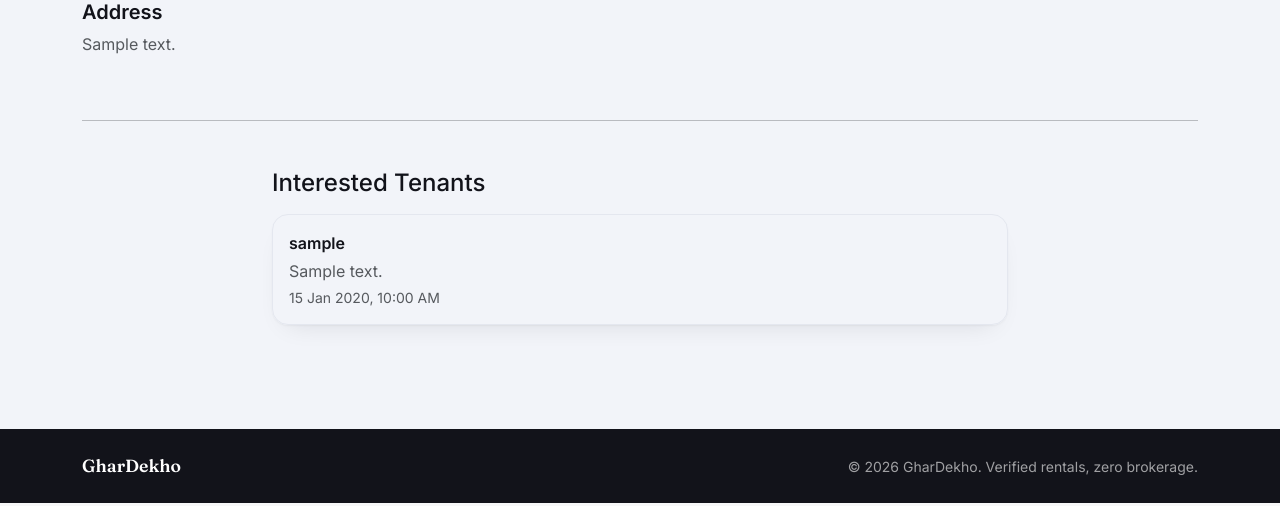
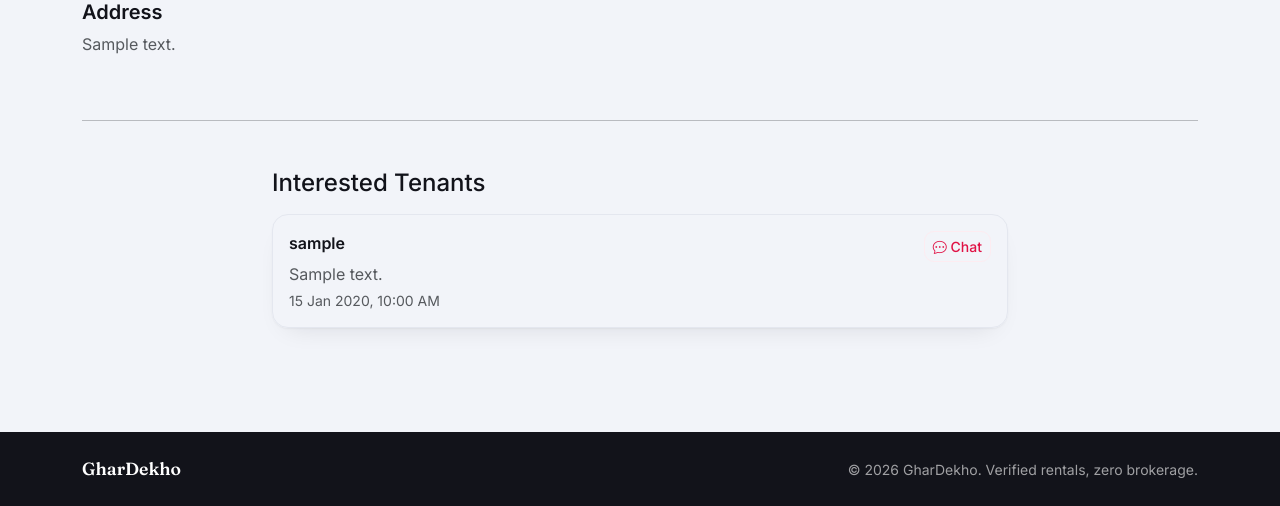
Before and after one commit to onkarbirajdaar/property-rental-portal, a Django app: page /property/1/ in a window 1280 px wide. Shown: the part 790-1296 px from the top of the page. Run offline with Django 5.2, Linux system fonts and the light colour scheme; a user stored in the database is signed in; tables that the repository leaves empty hold one stand-in row (values such as "Sample post"); grey boxes marked "Sample" are stand-in pictures.

Commit message:
feat: handle chat websocket connection state

```diff
--- a/chat/urls.py
+++ b/chat/urls.py
@@ -1,12 +1,21 @@
 from django.urls import path
 
 from . import views
-
-
 urlpatterns = [
     path(
         "conversation/<int:conversation_id>/",
         views.conversation_detail,
         name="conversation_detail",
     ),
+
+    path(
+        "conversation/<int:conversation_id>/messages/",
+        views.chat_messages,
+        name="chat_messages",
+    ),
+    path(
+    "conversation/<int:conversation_id>/send/",
+    views.send_message,
+    name="send_message",
+),
 ]
--- a/properties/views.py
+++ b/properties/views.py
@@ -69,20 +69,33 @@ def home(request):
 def property_detail(request, id):
     property = get_object_or_404(Property, id=id)
     is_owner = request.user == property.owner
+    conversation = None
     if is_owner:
+        from chat.models import Conversation
         interests = property.interests.all().order_by("-created_at")
+        for interest in interests:
+            interest.conversation, _ = Conversation.objects.get_or_create(
+                property=property,
+                tenant=interest.tenant,
+            )
+        selected_conversation_id = request.GET.get("chat")
+        if selected_conversation_id:
+            conversation = Conversation.objects.filter(
+                id=selected_conversation_id,
+                property=property,
+            ).select_related("tenant").first()
     else:
         interests = None
     if request.user.is_authenticated:
-        already_interested = Interest.objects.filter(property=property, tenant=request.user).exists()
+        already_interested = Interest.objects.filter(
+            property=property,
+            tenant=request.user,
+        ).exists()
     else:
         already_interested = False
-
-    form = InterestForm()  # default blank form for GET requests
-
+    form = InterestForm()
     if request.method == "POST" and not request.user.is_authenticated:
         return redirect(f"{reverse('login')}?next={request.path}")
-
     if request.method == "POST" and not is_owner and not already_interested:
         form = InterestForm(request.POST)
         if form.is_valid():
@@ -92,21 +105,32 @@ def property_detail(request, id):
             interest.save()
             messages.success(request, "Interest sent to the owner.")
             return redirect("property_detail", id=property.id)
-
     if request.user.is_authenticated:
-        already_wishlisted = Wishlist.objects.filter(property=property, user=request.user).exists()
+        already_wishlisted = Wishlist.objects.filter(
+            property=property,
+            user=request.user,
+        ).exists()
     else:
         already_wishlisted = False
-
-    return render(request, "property_detail.html", {
-        "property": property,
-        "is_owner": is_owner,
-        "already_interested": already_interested,
-        "form": form,
-        "interests": interests,
-        "already_wishlisted": already_wishlisted,
-    })
-
+    if request.user.is_authenticated and not is_owner:
+        from chat.models import Conversation
+        conversation, created = Conversation.objects.get_or_create(
+            property=property,
+            tenant=request.user,
+        )
+    return render(
+        request,
+        "property_detail.html",
+        {
+            "property": property,
+            "is_owner": is_owner,
+            "already_interested": already_interested,
+            "form": form,
+            "interests": interests,
+            "already_wishlisted": already_wishlisted,
+            "conversation": conversation,
+        },
+    )
 
 
 
--- a/static/css/style.css
+++ b/static/css/style.css
@@ -679,6 +679,20 @@ main {
   box-shadow: 0 8px 30px rgba(18, 19, 26, 0.06);
 }
 
+.property-chat {
+  position: fixed;
+  top: 50%;
+  left: 50%;
+  z-index: 1050;
+  width: min(390px, calc(100vw - 2rem));
+  transform: translate(-50%, -50%);
+}
+
+.property-chat .chat-messages {
+  min-height: 300px;
+  max-height: 390px;
+}
+
 .chat-header {
   display: flex;
   align-items: center;
--- a/static/js/script.js
+++ b/static/js/script.js
@@ -26,9 +26,58 @@ document.addEventListener("DOMContentLoaded", () => {
     const conversationId = chat.dataset.conversationId;
     const currentUserId = Number(chat.dataset.userId);
     const websocketScheme = window.location.protocol === "https:" ? "wss" : "ws";
-    const socket = new WebSocket(
-        `${websocketScheme}://${window.location.host}/ws/chat/${conversationId}/`,
-    );
+    const statusElement = document.getElementById("chatStatus");
+    let socket;
+    let reconnectTimer;
+    let reconnectAttempt = 0;
+    let shouldReconnect = true;
+
+    function updateStatus(status) {
+        if (statusElement) {
+            statusElement.textContent = status;
+        }
+    }
+
+    function connectSocket() {
+        updateStatus(reconnectAttempt ? "reconnecting" : "connecting");
+        socket = new WebSocket(
+            `${websocketScheme}://${window.location.host}/ws/chat/${conversationId}/`,
+        );
+
+        socket.addEventListener("open", () => {
+            reconnectAttempt = 0;
+            updateStatus("online");
+        });
+
+        socket.addEventListener("close", () => {
+            updateStatus("offline");
+            if (!shouldReconnect) {
+                return;
+            }
+
+            reconnectAttempt += 1;
+            clearTimeout(reconnectTimer);
+            reconnectTimer = setTimeout(connectSocket, 2000);
+        });
+
+        socket.addEventListener("error", () => {
+            updateStatus("offline");
+        });
+
+        socket.addEventListener("message", (event) => {
+            const data = JSON.parse(event.data);
+
+            if (data.error) {
+                console.error("failed to send message:", data.error);
+                return;
+            }
+
+            renderMessage(data);
+            messagesContainer.scrollTop = messagesContainer.scrollHeight;
+        });
+    }
+
+    connectSocket();
 
     async function loadMessages() {
         try {
@@ -117,18 +166,6 @@ document.addEventListener("DOMContentLoaded", () => {
         });
     }
 
-    socket.addEventListener("message", (event) => {
-        const data = JSON.parse(event.data);
-
-        if (data.error) {
-            console.error("failed to send message:", data.error);
-            return;
-        }
-
-        renderMessage(data);
-        messagesContainer.scrollTop = messagesContainer.scrollHeight;
-    });
-
     form.addEventListener("submit", (event) => {
     event.preventDefault();
 
@@ -138,8 +175,8 @@ document.addEventListener("DOMContentLoaded", () => {
         return;
     }
 
-    if (socket.readyState !== WebSocket.OPEN) {
-        console.error("chat websocket is not connected");
+    if (!socket || socket.readyState !== WebSocket.OPEN) {
+        updateStatus("connecting");
         return;
     }
 
@@ -148,5 +185,9 @@ document.addEventListener("DOMContentLoaded", () => {
     input.focus();
 });
 
-    window.addEventListener("beforeunload", () => socket.close());
+    window.addEventListener("beforeunload", () => {
+        shouldReconnect = false;
+        clearTimeout(reconnectTimer);
+        socket.close();
+    });
 });
--- a/templates/property_detail.html
+++ b/templates/property_detail.html
@@ -190,9 +190,19 @@
 
       <div class="gd-form-card mb-2 p-3">
 
+        <div class="d-flex justify-content-between align-items-start gap-3">
           <p class="mb-1 fw-semibold">
             {{ interest.tenant.username }}
           </p>
+
+          <a
+            href="{% url 'property_detail' property.id %}?chat={{ interest.conversation.id }}"
+            class="btn btn-outline-danger btn-sm"
+          >
+            <i class="bi bi-chat-dots"></i>
+            Chat
+          </a>
+        </div>
 
         {% if interest.message %}
         <p class="mb-1 text-muted">
@@ -290,7 +300,7 @@
        FLOATING CHAT BUTTON
        ===================================================== -->
 
-  {% if user.is_authenticated and not is_owner %}
+  {% if user.is_authenticated and conversation %}
 
   <button
     type="button"
@@ -308,26 +318,28 @@
        ===================================================== -->
 
   <div
-    class="property-chat d-none"
+    class="property-chat chat-page d-none"
     id="propertyChat"
     data-conversation-id="{{ conversation.id }}"
     data-user-id="{{ request.user.id }}"
   >
 
     <!-- Chat header -->
-    <div class="property-chat-header">
+    <div class="property-chat-header chat-header">
 
       <div>
 
         <h5>
-          Chat with Owner
+          {% if is_owner %}Chat with {{ conversation.tenant.username }}{% else %}Chat with Owner{% endif %}
         </h5>
 
         <small>
-          {{ property.owner.username }}
+          {% if is_owner %}{{ conversation.tenant.username }}{% else %}{{ property.owner.username }}{% endif %}
         </small>
 
       </div>
+
+      <span class="chat-status" id="chatStatus">connecting</span>
 
 
       <button
@@ -343,10 +355,7 @@
 
 
     <!-- Messages -->
-    <div
-      class="property-chat-messages"
-      id="chatMessages"
-    >
+    <div class="property-chat-messages chat-messages" id="chatMessages">
 
       <div class="chat-empty">
 
@@ -362,13 +371,12 @@
 
 
     <!-- Message input -->
-    <form
-      class="property-chat-form"
-      id="chatForm"
-    >
+    <div class="chat-input-area">
+      <form class="property-chat-form" id="chatForm">
 
         {% csrf_token %}
 
+        <div class="chat-input-group">
           <input
             type="text"
             id="chatInput"
@@ -378,12 +386,14 @@
 
           <button
             type="submit"
+            class="chat-send-button"
             aria-label="Send message"
           >
             <i class="bi bi-send-fill"></i>
           </button>
-
+        </div>
       </form>
+    </div>
 
   </div>
 
```
Also changed, not shown: templates/chat/conversation_detail.html (+4 -4 lines). Lines whose indentation alone changed are shown as unchanged.
